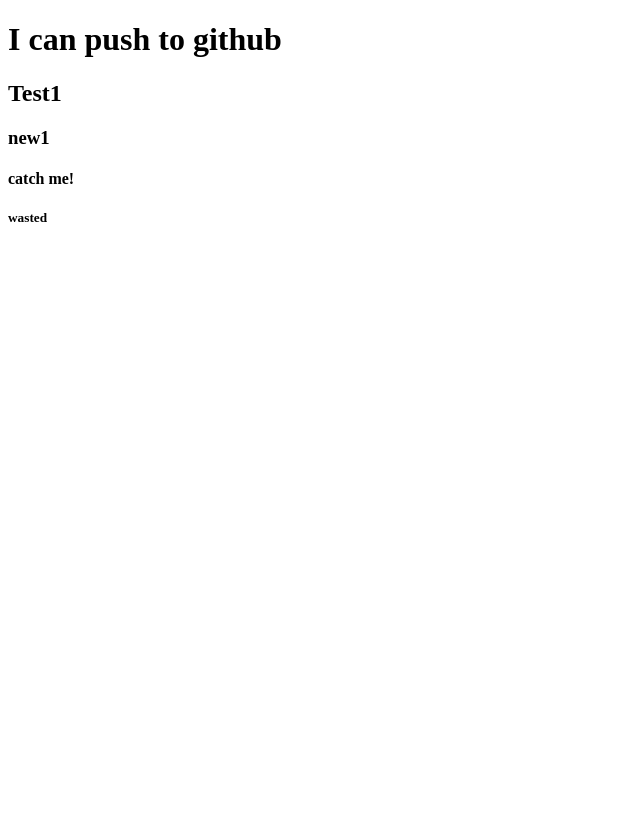
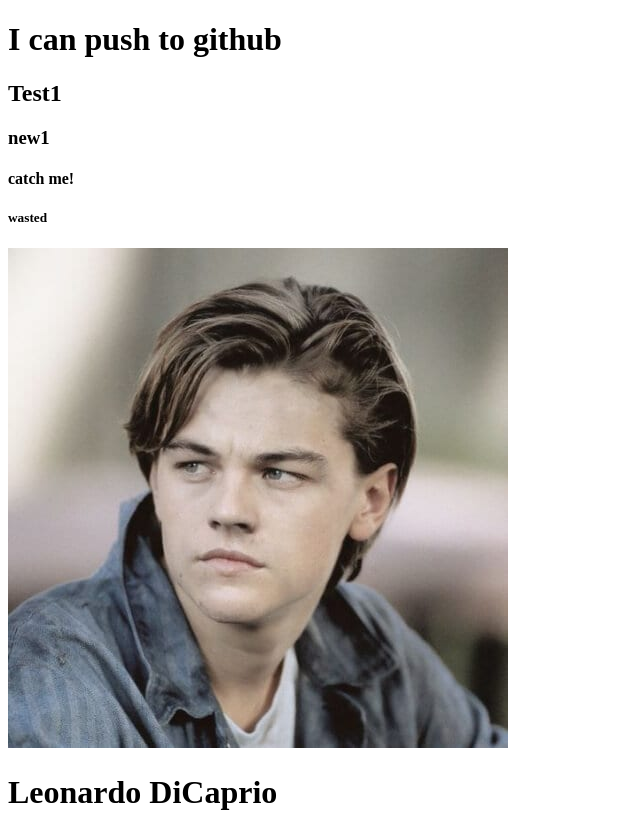
Before and after one commit to ShahariarRahman/my-second-repo, a plain HTML site: page index.html in a window 1280 px wide. Shown: the whole page, without its empty margins (0-640 px from the left). Before the commit the page ends 800 px from the top, so only its background shows below. Drawn offline with Linux system fonts and the light colour scheme.

Commit message:
image added

```diff
--- a/index.html
+++ b/index.html
@@ -12,5 +12,7 @@
     <h3>new1</h3>
     <h4>catch me!</h4>
     <h5>wasted</h5>
+    <img src="Leonardo.jpg" alt="">
+    <h1>Leonardo DiCaprio</h1>
 </body>
 </html>
```
Also changed, not shown: Leonardo.jpg (added).
